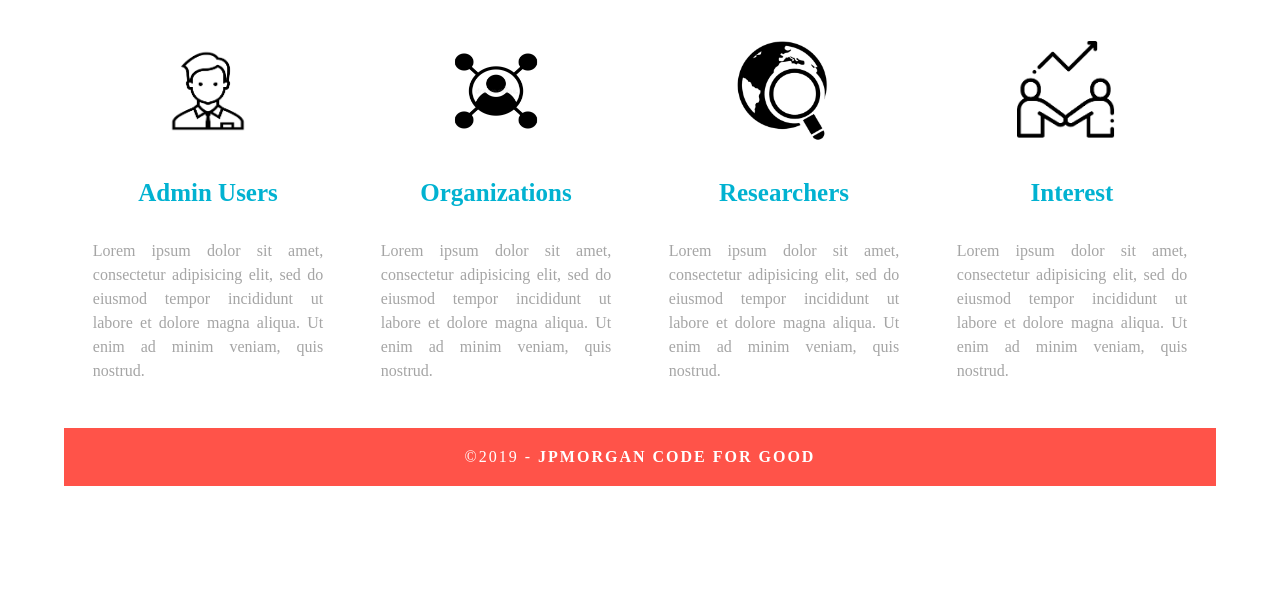
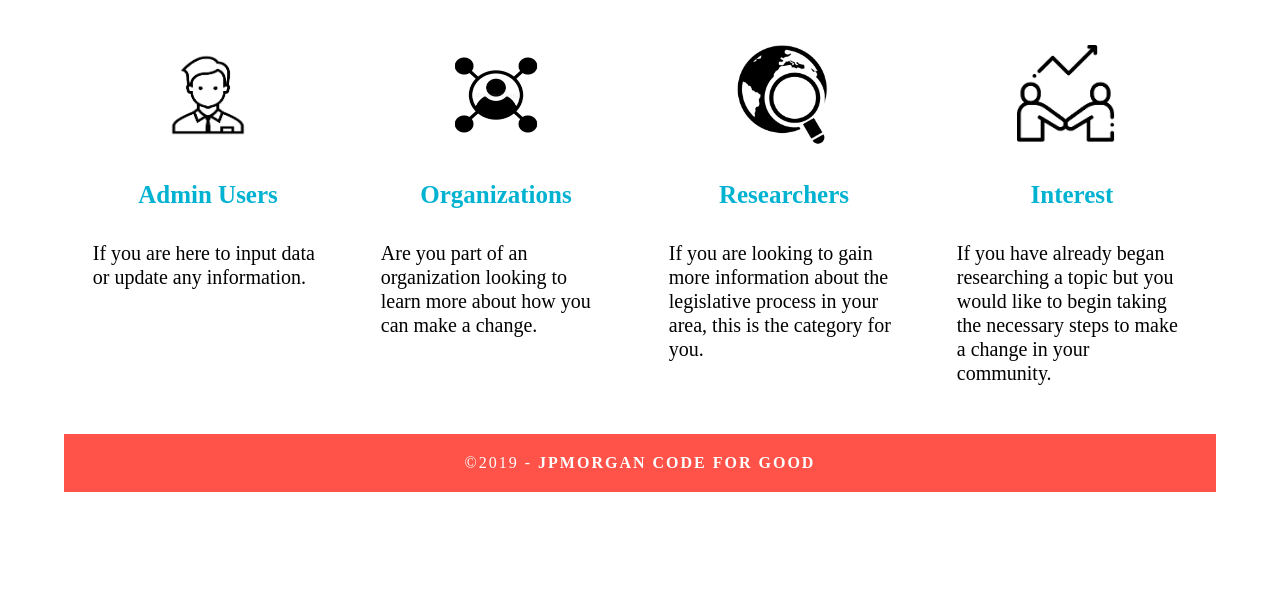
Before and after one commit to hsuchyj/rise-team8, a PHP site: the page made by About Page.html in a window 1280 px wide. Shown: the part 401-1000 px from the top of the page. Run offline with PHP 8.4, Linux system fonts and the light colour scheme.

Commit message:
About done except for padding at bottom

```diff
--- a/About Page.html
+++ b/About Page.html
@@ -30,22 +30,22 @@
     <div class="columns">
       <p class="thumbnail_align"> <img src="Admin.png" alt="" class="thumbnail"/> </p>
       <h4> Admin Users </h4>
-      <p>Lorem ipsum dolor sit amet, consectetur adipisicing elit, sed do eiusmod tempor incididunt ut labore et dolore magna aliqua. Ut enim ad minim veniam, quis nostrud.</p>
+      <p> If you are here to input data or update any information. </p>
     </div>
     <div class="columns">
       <p class="thumbnail_align"> <img src="Organization.png" alt="" class="thumbnail"/> </p>
       <h4> Organizations </h4>
-      <p>Lorem ipsum dolor sit amet, consectetur adipisicing elit, sed do eiusmod tempor incididunt ut labore et dolore magna aliqua. Ut enim ad minim veniam, quis nostrud.</p>
+      <p> Are you part of an organization looking to learn more about how you can make a change. </p>
     </div>
     <div class="columns">
       <p class="thumbnail_align"> <img src="Research.png" alt="" class="thumbnail"/> </p>
       <h4> Researchers </h4>
-      <p>Lorem ipsum dolor sit amet, consectetur adipisicing elit, sed do eiusmod tempor incididunt ut labore et dolore magna aliqua. Ut enim ad minim veniam, quis nostrud.</p>
+      <p> If you are looking to gain more information about the legislative process in your area, this is the category for you. </p>
     </div>
     <div class="columns">
       <p class="thumbnail_align"> <img src="Person.png" alt="" class="thumbnail"/> </p>
       <h4> Interest </h4>
-      <p>Lorem ipsum dolor sit amet, consectetur adipisicing elit, sed do eiusmod tempor incididunt ut labore et dolore magna aliqua. Ut enim ad minim veniam, quis nostrud.</p>
+      <p>If you have already began researching a topic but you would like to begin taking the necessary steps to make a change in your community. </p>
     </div>
   </div>
   <div class="copyright">&copy;2019 - <strong> JPMorgan Code for Good </strong></div>
--- a/css/multiColumnTemplate.css
+++ b/css/multiColumnTemplate.css
@@ -102,11 +102,12 @@
 	width: 25%;
 	float: left;
 	font-family: source-sans-pro;
-	color: #A5A5A5;
+	font-size: 20px;
+	color: #000000;
 	line-height: 24px;
 	padding-top: 10px;
 	padding-bottom: 10px;
-	text-align: justify;
+	text-align: left;
 	margin-top: 15px;
 	margin-bottom: 15px;
 	padding-left: 0px;
@@ -369,20 +370,3 @@
 }
 #menu {
 }
-
-.t-image1 {
-    position: relative /* Declared position allows for location changes */
-    top: -2px; /* Moves the image 2px closer to the top of the page */
-}
-.t-image2 {
-    position: relative /* Declared position allows for location changes */
-    top: -2px; /* Moves the image 2px closer to the top of the page */
-}
-.t-image3 {
-    position: relative /* Declared position allows for location changes */
-    top: -2px; /* Moves the image 2px closer to the top of the page */
-}
-.t-image4 {
-    position: relative /* Declared position allows for location changes */
-    top: -2px; /* Moves the image 2px closer to the top of the page */
-}
```
